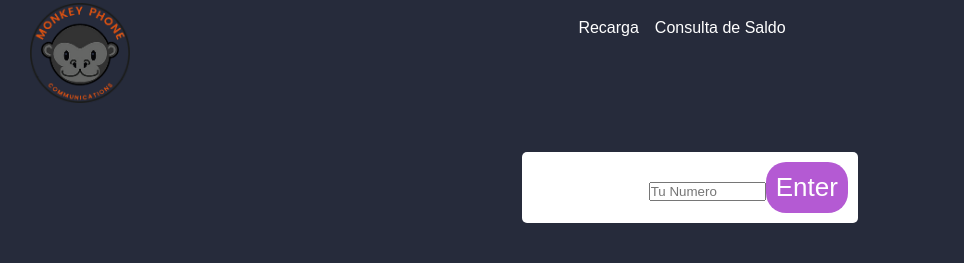
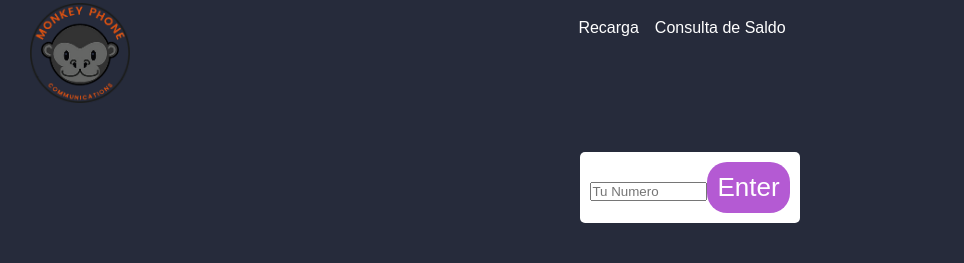
Before and after one commit to benjamin77834/bankmonkey, a React (Create React App) app: page /recarga in a window 1280 px wide. Shown: the top 263 px of the page, without its empty margins (0-964 px from the left). Built offline with nearby package versions, Linux system fonts and the light colour scheme; no server answers; what aws-amplify would draw is missing.

Commit message:
modified:   src/App.css 	modified:   src/Recarga.js

```diff
--- a/src/App.css
+++ b/src/App.css
@@ -195,7 +195,7 @@ h1 {
 
 .footer-links {
   list-style: none;
-  padding: 0;
+  padding: 1;
   margin: 1rem 0 0;
 }
 
--- a/src/Recarga.js
+++ b/src/Recarga.js
@@ -146,7 +146,7 @@ const handleAdditionalDataChange = (event) => {
       <form onSubmit={handleSubmit}>
 
 
-          Numero Celular:
+
           <input
             type="text"
             name="name"
```
